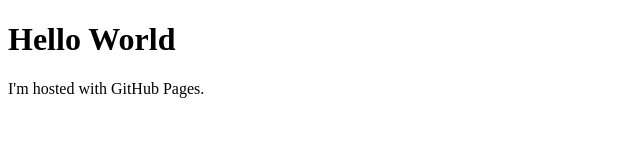
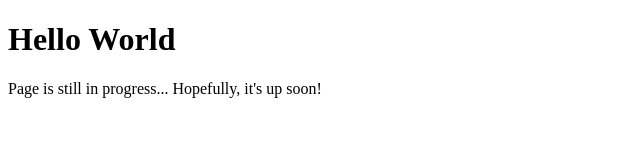
Before and after one commit to thaomi/thaomi.github.io, a plain HTML site: page index.html in a window 1280 px wide. Shown: the whole page, without its empty margins (0-640 px from the left). Drawn offline with Linux system fonts and the light colour scheme.

Commit message:
Note: Page in progress

```diff
--- a/index.html
+++ b/index.html
@@ -2,6 +2,6 @@
 <html>
 <body>
 <h1>Hello World</h1>
-<p>I'm hosted with GitHub Pages.</p>
+<p>Page is still in progress... Hopefully, it's up soon!</p>
 </body>
 </html>
```
